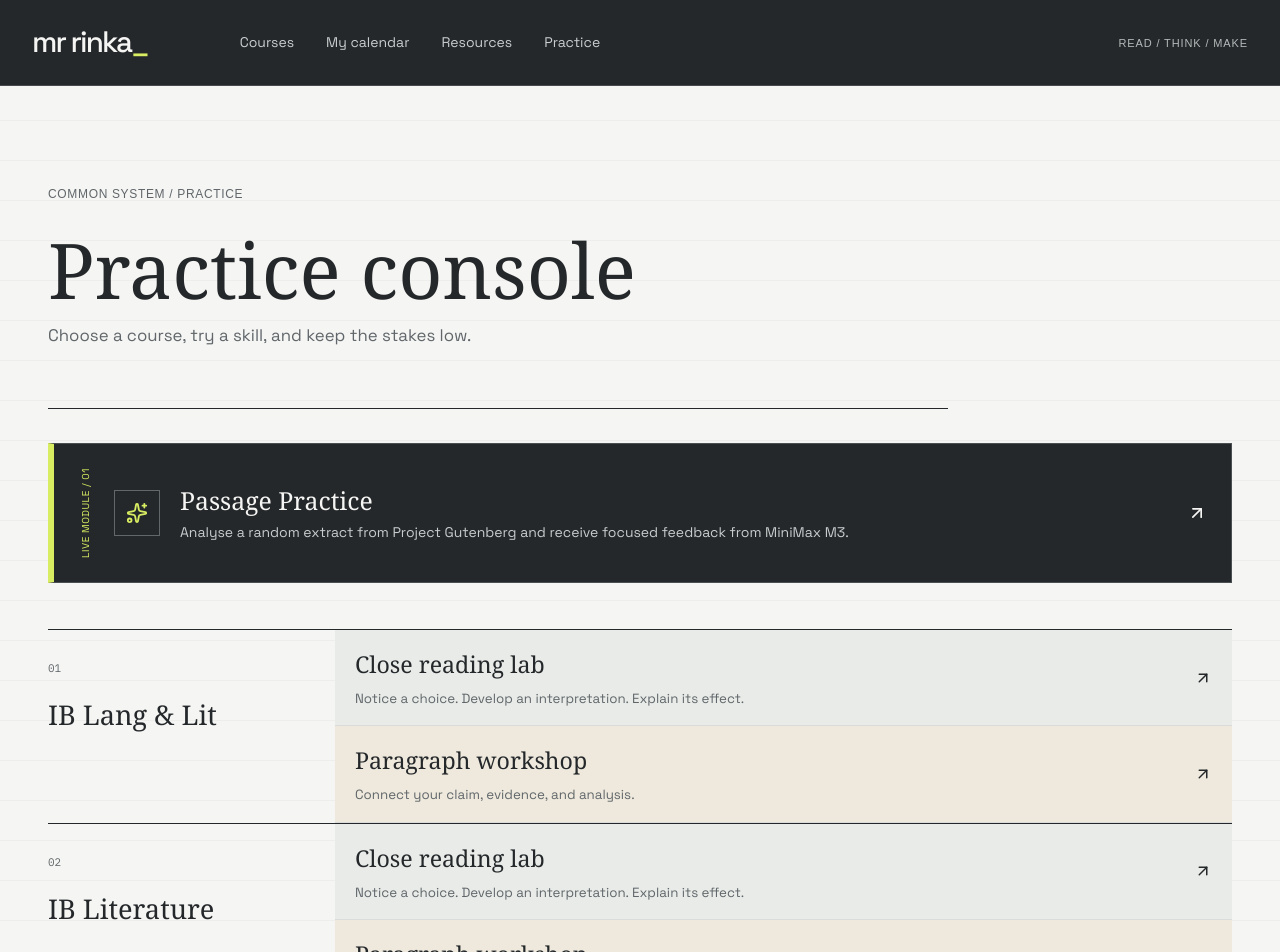
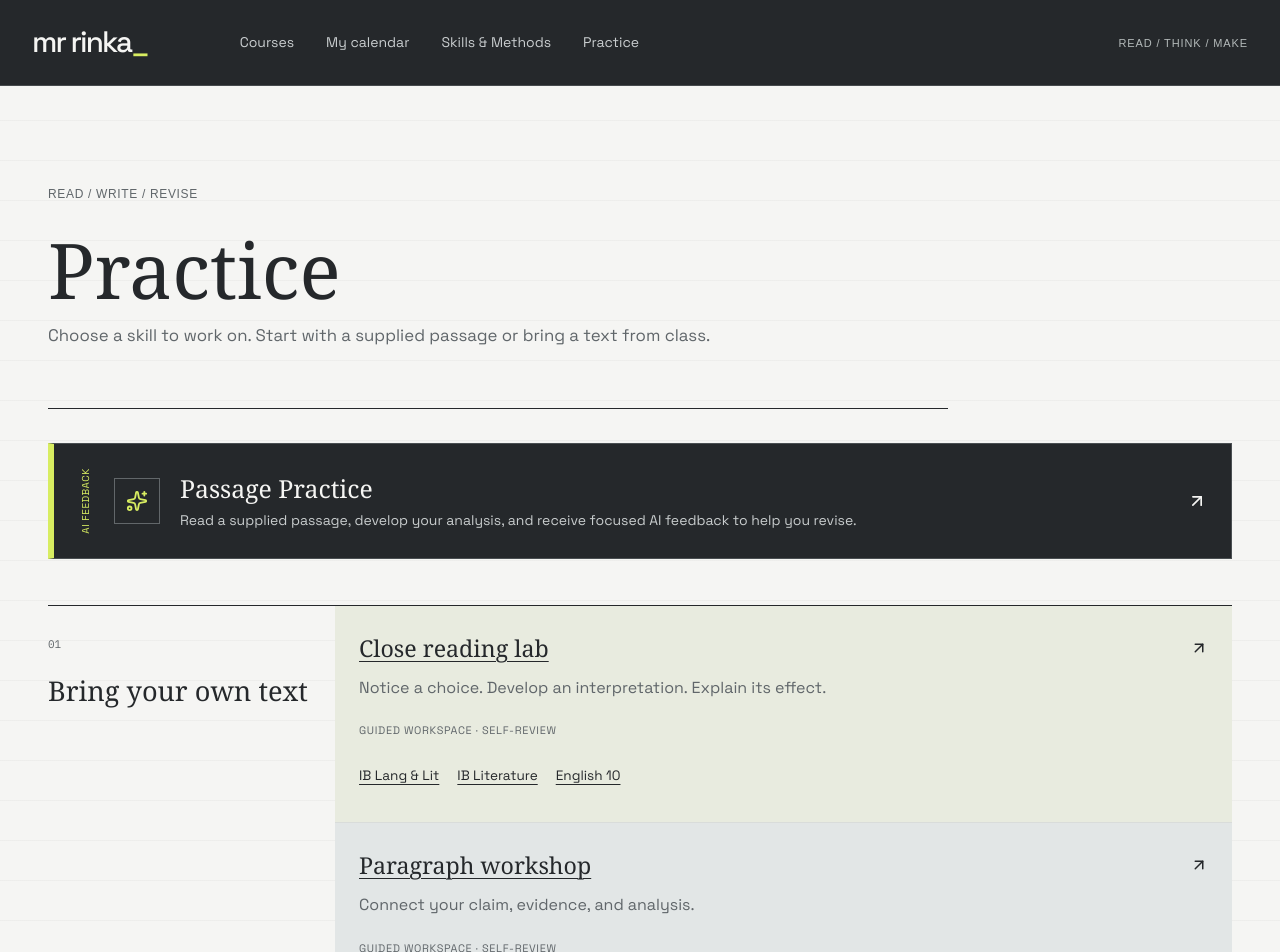
Before and after one commit to jrinka/mrrinka, a Next.js app: page /practice in a window 1280 px wide. Shown: the top 952 px of the page. Built offline with nearby package versions, Linux system fonts and the light colour scheme; a web font is replaced by a local one.

Commit message:
Unify skills navigation and organize practice by activity

```diff
--- a/app/courses/[courseId]/[[...path]]/page.tsx
+++ b/app/courses/[courseId]/[[...path]]/page.tsx
@@ -55,7 +55,7 @@ function AssessmentIndex({
             <Wrench size={18} />
             <span>
               <small className="mono">SHARED SYSTEM</small>
-              <strong>Analysis toolkit</strong>
+              <strong>Skills & Methods</strong>
               <em>Methods used across assessments</em>
             </span>
             <ArrowUpRight size={18} />
@@ -234,10 +234,10 @@ export default async function CoursePage({ params }: Props) {
             <aside className="dossier-toolkit">
               <span className="mono">METHODS / SHARED</span>
               <div>
-                <h2>Analysis toolkit</h2>
+                <h2>Skills & Methods</h2>
                 <p>Close reading, evidence, analytical verbs, comparison, and response-building methods shared across the IB courses.</p>
               </div>
-              <Link href="/resources">Open the toolkit <ArrowUpRight size={17} /></Link>
+              <Link href="/resources">Explore skills & methods <ArrowUpRight size={17} /></Link>
             </aside>
           )}
           {item.links.length > 0 && (
--- a/app/globals.css
+++ b/app/globals.css
@@ -2316,3 +2316,15 @@ h3 {
 .e10-progression p { margin: 12px 0; }
 .e10-progression p span { color: var(--citron); padding-inline: 8px; }
 .e10-progression small { color: #c9cdcf; }
+
+/* Shared practice is organized by skill; course links retain teaching context. */
+.practice-skill { padding: 24px; border-bottom: 1px solid var(--line); background: var(--paper); }
+.practice-skill:nth-child(odd) { background: #e8ebdf; }
+.practice-skill:nth-child(even) { background: #e2e6e6; }
+.practice-skill-title { display: flex; align-items: center; justify-content: space-between; gap: 16px; }
+.practice-skill-title strong { font-family: var(--font-literary); font-size: 1.65rem; font-weight: 400; }
+.practice-skill p { margin: 8px 0 16px; color: var(--muted); }
+.practice-skill-mode { font-size: .68rem; letter-spacing: .06em; color: var(--muted); }
+.practice-course-links { display: flex; flex-wrap: wrap; gap: 6px 18px; margin-top: 12px; }
+.practice-course-links a { display: inline-flex; align-items: center; min-height: 44px; text-decoration: underline; text-underline-offset: 4px; font-size: .85rem; }
+.practice-course-links a:hover, .practice-skill-title:hover { color: var(--ink); background: var(--citron); }
--- a/app/practice/page.tsx
+++ b/app/practice/page.tsx
@@ -4,27 +4,47 @@ import { ArrowUpRight, Sparkles } from "lucide-react";
 import GlobalShell from "@/components/global-shell";
 import { courses, publicCourse } from "@/lib/content";
 
-export const metadata: Metadata = { title: "Practice console" };
+export const metadata: Metadata = { title: "Practice" };
 
 export default function PracticePage() {
+  // Combine identical activities, while preserving independently edited versions.
+  const activities = new Map<string, {
+    item: ReturnType<typeof publicCourse>["items"][number];
+    versions: { href: string; course: string }[];
+  }>();
+  for (const course of courses) {
+    for (const item of publicCourse(course.id).items.filter(item => item.section === "practice")) {
+      const key = JSON.stringify([item.title, item.summary, item.body, item.practiceKind, item.links]);
+      const activity = activities.get(key) ?? { item, versions: [] };
+      activity.versions.push({ href: `/courses/${course.id}/practice/${item.id}`, course: course.shortTitle });
+      activities.set(key, activity);
+    }
+  }
   return (
     <GlobalShell>
-      <div className="global-page-head"><span className="mono">COMMON SYSTEM / PRACTICE</span><h1>Practice console</h1><p>Choose a course, try a skill, and keep the stakes low.</p></div>
+      <div className="global-page-head"><span className="mono">READ / WRITE / REVISE</span><h1>Practice</h1><p>Choose a skill to work on. Start with a supplied passage or bring a text from class.</p></div>
       <Link className="practice-feature" href="/practice/passages">
-        <span className="practice-feature-index mono">LIVE MODULE / 01</span>
+        <span className="practice-feature-index mono">AI FEEDBACK</span>
         <span className="practice-feature-icon"><Sparkles size={22} /></span>
-        <span><strong>Passage Practice</strong><small>Analyse a random extract from Project Gutenberg and receive focused feedback from MiniMax M3.</small></span>
+        <span><strong>Passage Practice</strong><small>Read a supplied passage, develop your analysis, and receive focused AI feedback to help you revise.</small></span>
         <ArrowUpRight size={20} />
       </Link>
       <div className="global-directory-list">
-        {courses.map((course, index) => {
-          const practice = publicCourse(course.id).items.filter((item) => item.section === "practice");
-          return <section className="global-directory-group" key={course.id}>
-            <div className="global-directory-course"><span>0{index + 1}</span><h2>{course.shortTitle}</h2></div>
-            <div>{practice.map((item) => <Link href={`/courses/${course.id}/practice/${item.id}`} key={item.id}><span><strong>{item.title}</strong><small>{item.summary}</small></span><ArrowUpRight size={18} /></Link>)}</div>
-          </section>;
-        })}
+        <section className="global-directory-group">
+          <div className="global-directory-course"><span>01</span><h2>Bring your own text</h2></div>
+          <div className="practice-skill-list">{[...activities.values()].map(({ item, versions }) => (
+            <article className="practice-skill" key={item.id}>
+              <Link className="practice-skill-title" href={versions[0].href}><strong>{item.title}</strong><ArrowUpRight size={18} aria-hidden="true" /></Link>
+              <p>{item.summary}</p>
+              <span className="practice-skill-mode mono">GUIDED WORKSPACE · SELF-REVIEW</span>
+              <nav className="practice-course-links" aria-label={`${item.title}: course versions`}>
+                {versions.map(version => <Link href={version.href} key={version.href}>{version.course}</Link>)}
+              </nav>
+            </article>
+          ))}</div>
+        </section>
       </div>
+      <p className="intro">Need a method before you start? <Link href="/resources">Explore Skills &amp; Methods.</Link></p>
     </GlobalShell>
   );
 }
--- a/app/resources/page.tsx
+++ b/app/resources/page.tsx
@@ -4,7 +4,7 @@ import { ArrowUpRight } from "lucide-react";
 import GlobalShell from "@/components/global-shell";
 import { courses, publicCourse } from "@/lib/content";
 
-export const metadata: Metadata = { title: "Writing & reference" };
+export const metadata: Metadata = { title: "Skills & Methods" };
 
 export default function ResourcesPage() {
   const shared = new Map<
@@ -33,7 +33,7 @@ export default function ResourcesPage() {
 
   return (
     <GlobalShell>
-      <div className="global-page-head"><span className="mono">COMMON SYSTEM / REFERENCE</span><h1>Analysis toolkit</h1><p>Methods, guides, and models that can be used across courses and assessment tasks.</p></div>
+      <div className="global-page-head"><span className="mono">SHARED SKILLS / METHODS</span><h1>Skills & Methods</h1><p>Methods, guides, and models that can be used across courses and assessment tasks.</p></div>
       <div className="global-directory-list">
         <section className="global-directory-group">
           <div className="global-directory-course"><span>01</span><h2>Shared methods</h2></div>
--- a/components/global-shell.tsx
+++ b/components/global-shell.tsx
@@ -9,7 +9,7 @@ export default function GlobalShell({ children }: { children: React.ReactNode })
         <nav aria-label="Main navigation">
           <Link href="/#courses">Courses</Link>
           <Link href="/calendar">My calendar</Link>
-          <Link href="/resources">Resources</Link>
+          <Link href="/resources">Skills &amp; Methods</Link>
           <Link href="/practice">Practice</Link>
         </nav>
         <span className="top-note">READ / THINK / MAKE</span>
--- a/components/shell.tsx
+++ b/components/shell.tsx
@@ -27,8 +27,8 @@ const nav = [
   { slug: "", label: "Overview", icon: LayoutDashboard },
   { slug: "/units", label: "Units & texts", icon: BookOpen },
   { slug: "/assessment", label: "Assessment", icon: FilePenLine },
-  { slug: "/resources", label: "Resources", icon: Library },
-  { slug: "/practice", label: "Interactive practice", icon: Terminal },
+  { slug: "/resources", label: "Skills & Methods", icon: Library },
+  { slug: "/practice", label: "Practice", icon: Terminal },
 ];
 export default function Shell({
   courseId,
@@ -46,7 +46,7 @@ export default function Shell({
   const [collapsed, setCollapsed] = useState(false);
   const courseNav = courseId === "english-10" ? nav : [
     { slug: "/assessment", label: "Assessments", icon: FilePenLine },
-    { slug: "/resources", label: "Skills & methods", icon: Library },
+    { slug: "/resources", label: "Skills & Methods", icon: Library },
     { slug: "/practice", label: "Practice", icon: Terminal },
   ];
   const activeNavIndex = courseNav.findIndex((item) =>
--- a/lib/schema.ts
+++ b/lib/schema.ts
@@ -13,8 +13,8 @@ export const sections = [
 export const sectionNames = {
   units: "Units & texts",
   assessment: "Assessment",
-  resources: "Resources",
-  practice: "Interactive practice",
+  resources: "Skills & Methods",
+  practice: "Practice",
 };
 const safeUrl = z
   .string()
```
Also changed, not shown: app/page.tsx (+4 -4 lines).
